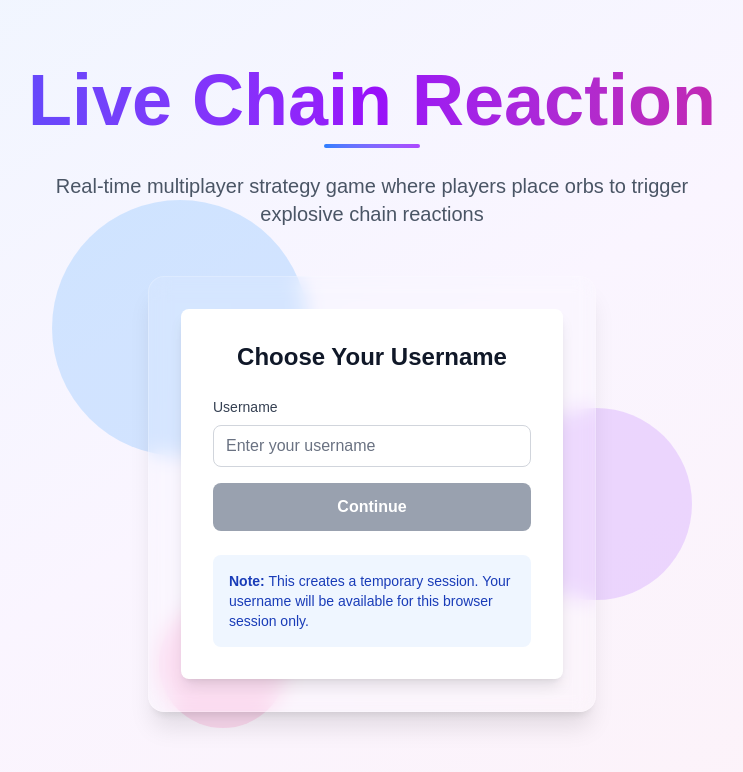
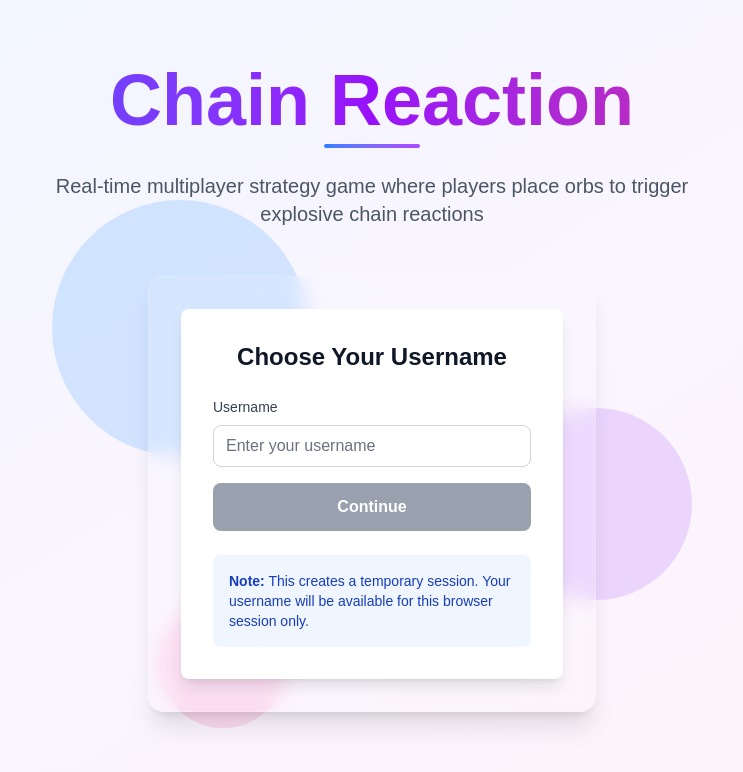
Before and after one commit to TheChesireCat/rxn, a Next.js app: page / in a window 1280 px wide. Shown: the top 772 px of the page, without its empty margins (268-1011 px from the left). Built offline with nearby package versions, Linux system fonts and the light colour scheme.

Commit message:
name change

```diff
--- a/src/components/HomePage.tsx
+++ b/src/components/HomePage.tsx
@@ -110,7 +110,7 @@ export function HomePage() {
         <div className="text-center mb-8 sm:mb-12">
           <div className="mb-6">
             <h1 className="text-5xl sm:text-7xl font-bold bg-gradient-to-r from-blue-600 via-purple-600 to-pink-600 bg-clip-text text-transparent mb-2">
-              Live Chain Reaction
+              Chain Reaction
             </h1>
             <div className="w-24 h-1 bg-gradient-to-r from-blue-500 to-purple-500 mx-auto rounded-full"></div>
           </div>
```
